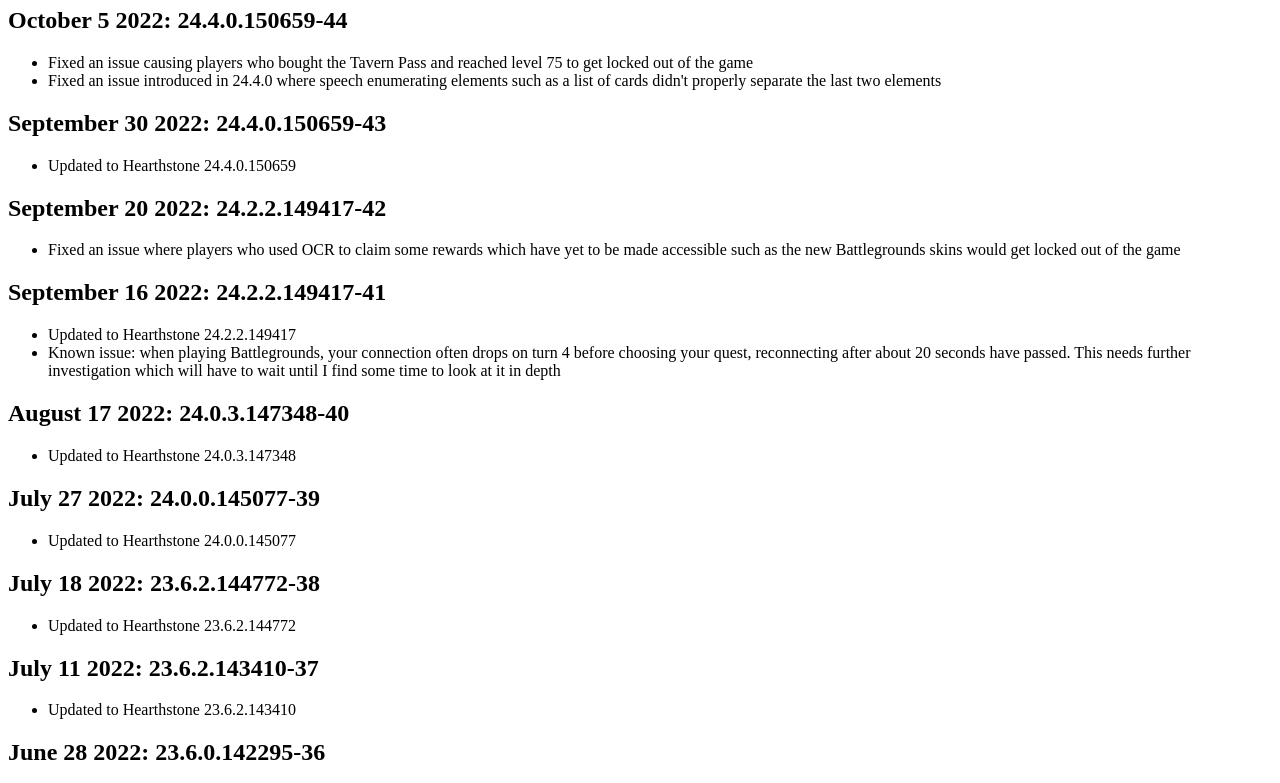
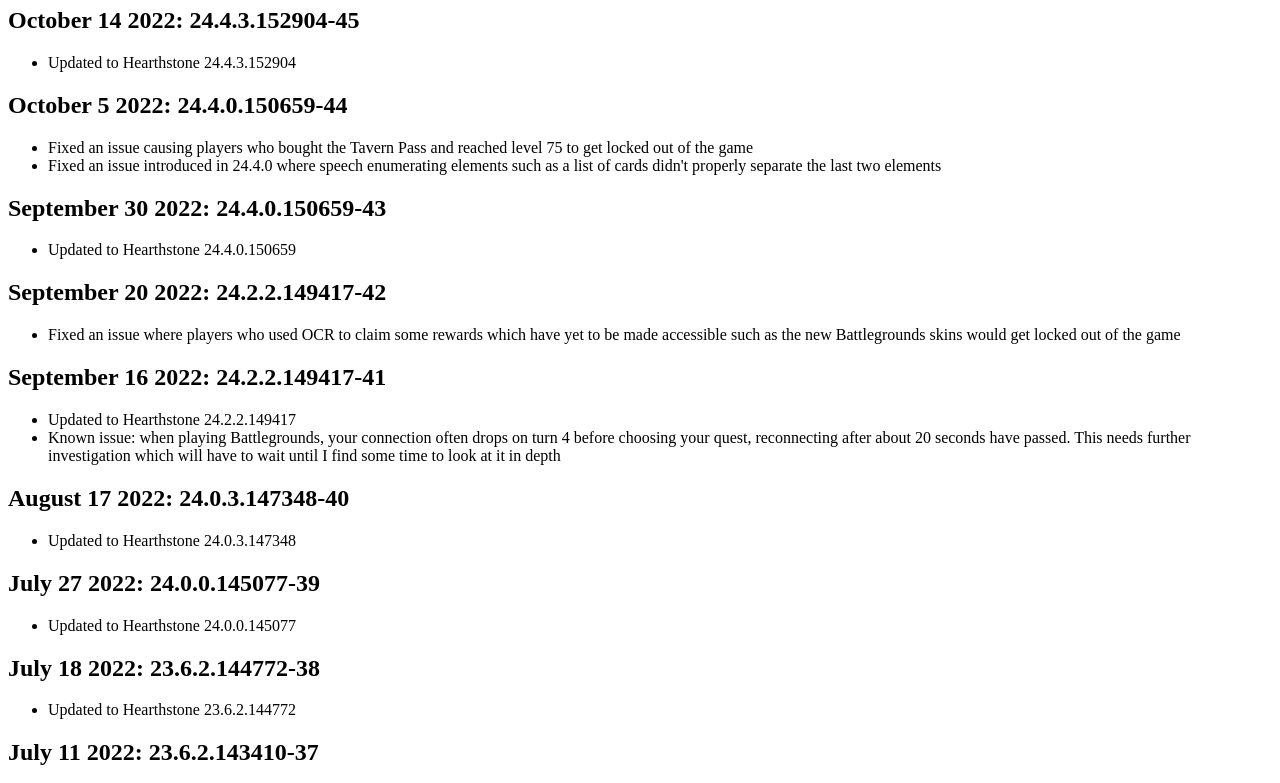
Before and after one commit to HearthstoneAccess/hearthstoneaccess.github.io, a plain HTML site: page release-notes.html in a window 1280 px wide. Shown: the part 73-856 px from the top of the page. Drawn offline with Linux system fonts and the light colour scheme.

Commit message:
Release 24.4.3.152904-45

```diff
--- a/release-notes.html
+++ b/release-notes.html
@@ -2,6 +2,11 @@
 <html lang="en-US">
   <body>
     <h1>Release Notes</h1>
+
+    <h2>October 14 2022: 24.4.3.152904-45</h2>
+    <ul>
+      <li>Updated to Hearthstone 24.4.3.152904</li>
+    </ul>
 
     <h2>October 5 2022: 24.4.0.150659-44</h2>
     <ul>
```
